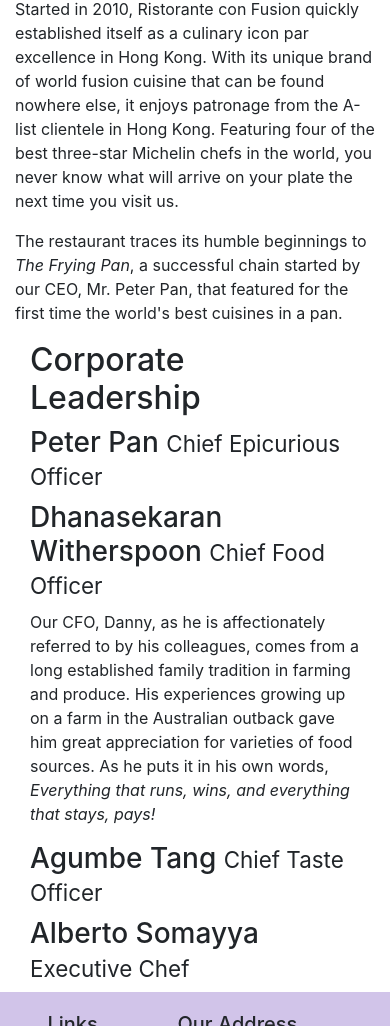
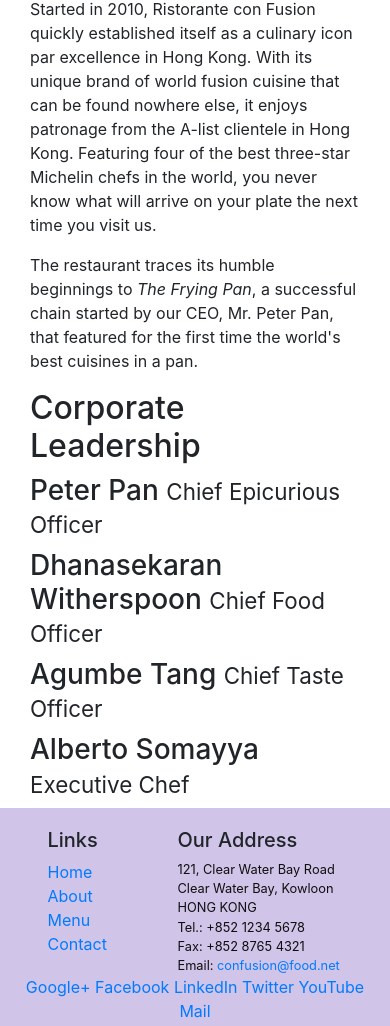
Before and after one commit to gabolopez90/coursera-ui-frameworks, a website: page conFusion/aboutus.html in a window 390 px wide. Shown: the part 497-1523 px from the top of the page. Drawn offline with nearby package versions, Linux system fonts and the light colour scheme.

Commit message:
Week 1 Assignment

```diff
--- a/conFusion/aboutus.html
+++ b/conFusion/aboutus.html
@@ -37,7 +37,7 @@
         </div>
 
         <div clas="row row-content align-items-center">
-            <div col-sm-6 col-xs-12>
+            <div class="col-sm-6 col-xs-12">
                 <h2>Our History</h2>
                 <p>Started in 2010, Ristorante con Fusion quickly established itself as a culinary icon par excellence in Hong Kong. With its unique brand of world fusion cuisine that can be found nowhere else, it enjoys patronage from the A-list clientele in Hong Kong.  Featuring four of the best three-star Michelin chefs in the world, you never know what will arrive on your plate the next time you visit us.</p>
                 <p>The restaurant traces its humble beginnings to <em>The Frying Pan</em>, a successful chain started by our CEO, Mr. Peter Pan, that featured for the first time the world's best cuisines in a pan.</p>
@@ -53,7 +53,7 @@
                 <h3>Peter Pan <small>Chief Epicurious Officer</small></h3>
                 <p class="d-none d-sm-block">Our CEO, Peter, credits his hardworking East Asian immigrant parents who undertook the arduous journey to the shores of America with the intention of giving their children the best future. His mother's wizardy in the kitchen whipping up the tastiest dishes with whatever is available inexpensively at the supermarket, was his first inspiration to create the fusion cuisines for which <em>The Frying Pan</em> became well known. He brings his zeal for fusion cuisines to this restaurant, pioneering cross-cultural culinary connections.</p>
                 <h3>Dhanasekaran Witherspoon <small>Chief Food Officer</small></h3>
-                <p>Our CFO, Danny, as he is affectionately referred to by his colleagues, comes from a long established family tradition in farming and produce. His experiences growing up on a farm in the Australian outback gave him great appreciation for varieties of food sources. As he puts it in his own words, <em>Everything that runs, wins, and everything that stays, pays!</em></p>
+                <p class="d-none d-sm-block">Our CFO, Danny, as he is affectionately referred to by his colleagues, comes from a long established family tradition in farming and produce. His experiences growing up on a farm in the Australian outback gave him great appreciation for varieties of food sources. As he puts it in his own words, <em>Everything that runs, wins, and everything that stays, pays!</em></p>
                 <h3>Agumbe Tang <small>Chief Taste Officer</small></h3>
                 <p class="d-none d-sm-block">Blessed with the most discerning gustatory sense, Agumbe, our CTO, personally ensures that every dish that we serve meets his exacting tastes. Our chefs dread the tongue lashing that ensues if their dish does not meet his exacting standards. He lives by his motto, <em>You click only if you survive my lick.</em></p>
                 <h3>Alberto Somayya <small>Executive Chef</small></h3>
```
